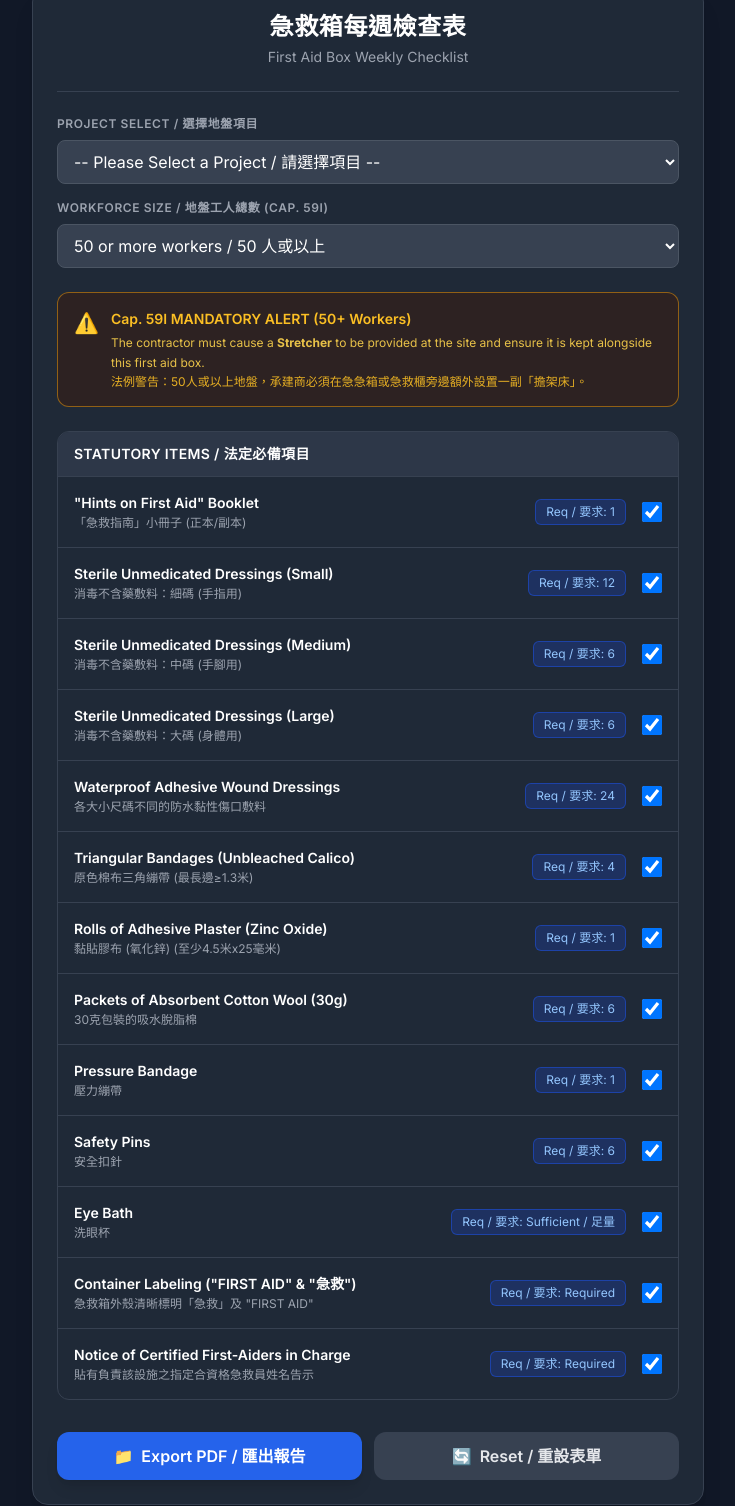
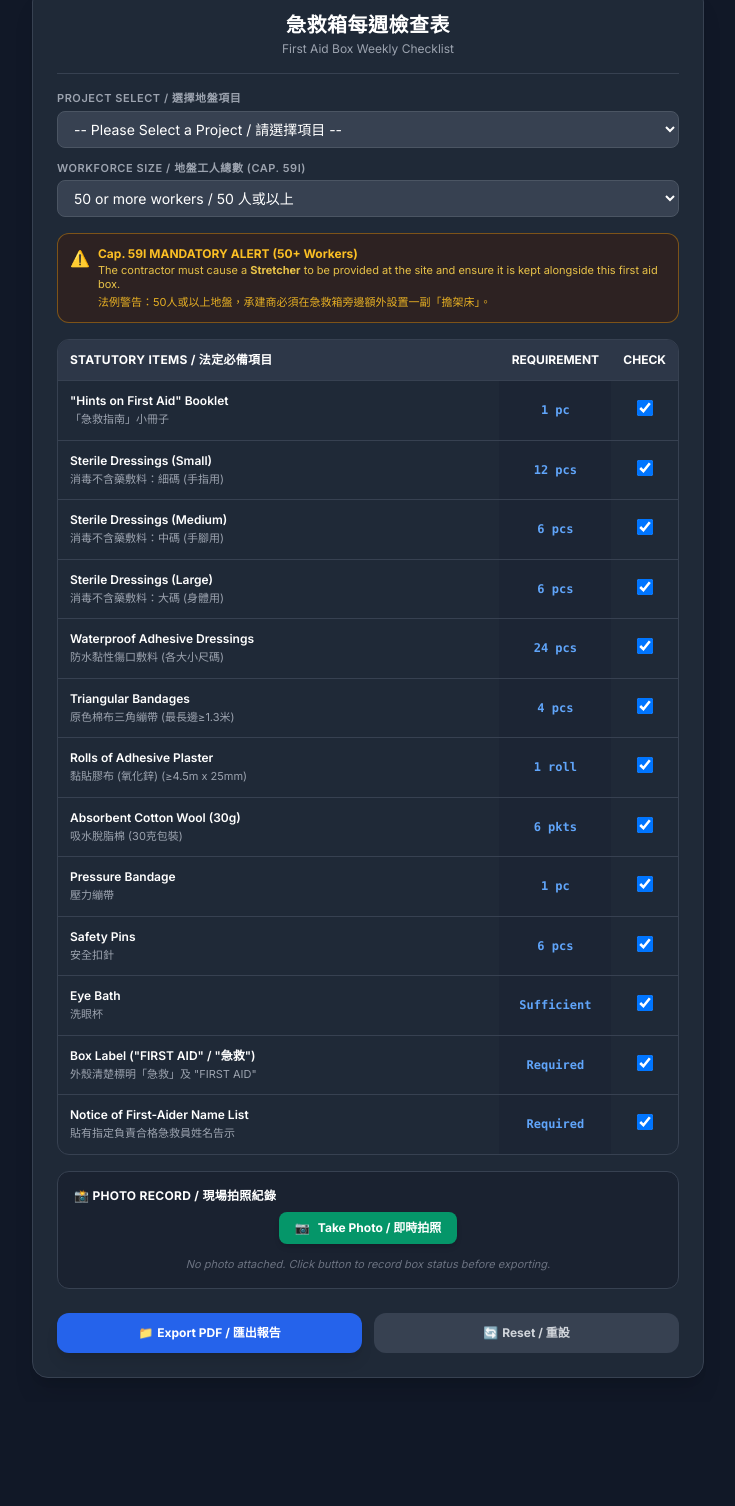
Before and after one commit to CW-safety-Ho/first-aid-box-weekly-checklist, a plain HTML site: page index.html in a window 1280 px wide. Shown: the part 38-1544 px from the top of the page, without its empty margins (272-1007 px from the left). After the commit the page ends 1440 px from the top, so only its background shows below. Drawn offline with nearby package versions, Linux system fonts and the light colour scheme.

Commit message:
Add files via upload

```diff
--- a/index.html
+++ b/index.html
@@ -9,25 +9,27 @@
     <style>
         @import url('https://fonts.googleapis.com/css2?family=Inter:wght@400;600;700&display=swap');
         body { font-family: 'Inter', -apple-system, BlinkMacSystemFont, "Segoe UI", Roboto, sans-serif; }
+        /* 確保打印時不會發生奇怪的斷頁 */
+        .avoid-break { page-break-inside: avoid; break-inside: avoid; }
     </style>
 </head>
-<body class="bg-[#111827] text-gray-100 min-h-screen p-4 sm:p-6">
+<body class="bg-[#111827] text-gray-100 min-h-screen p-2 sm:p-6">
 
-    <div id="checklist-container" class="max-w-2xl mx-auto bg-[#1f2937] rounded-2xl shadow-xl p-6 border border-gray-700">
+    <div id="checklist-container" class="max-w-2xl mx-auto bg-[#1f2937] rounded-2xl shadow-xl p-4 sm:p-6 border border-gray-700">
 
-        <div class="flex flex-col items-center text-center border-b border-gray-700 pb-6 mb-6">
-            <img src="company_logo_38.png" alt="Company Logo" class="h-16 w-auto object-contain mb-3" onerror="this.style.display='none'">
-            <h1 class="text-2xl font-bold text-white tracking-wide">急救箱每週檢查表</h1>
-            <p class="text-sm text-gray-400 mt-1">First Aid Box Weekly Checklist</p>
+        <div class="flex flex-col items-center text-center border-b border-gray-700 pb-4 mb-4">
+            <img src="company_logo_38.png" alt="Company Logo" class="h-14 w-auto object-contain mb-2" onerror="this.style.display='none'">
+            <h1 class="text-xl font-bold text-white tracking-wide">急救箱每週檢查表</h1>
+            <p class="text-xs text-gray-400 mt-0.5">First Aid Box Weekly Checklist</p>
         </div>
 
-        <div class="space-y-4 mb-6">
+        <div class="grid grid-cols-1 gap-3 mb-4">
             <div>
-                <label class="block text-xs font-semibold text-gray-400 uppercase tracking-wider mb-2">
+                <label class="block text-[11px] font-semibold text-gray-400 uppercase tracking-wider mb-1">
                     Project Select / 選擇地盤項目
                 </label>
                 <select id="project-select" required
-                        class="w-full bg-[#374151] border border-gray-600 rounded-lg px-3 py-2.5 text-white focus:outline-none focus:ring-2 focus:ring-blue-500">
+                        class="w-full bg-[#374151] border border-gray-600 rounded-lg px-3 py-2 text-sm text-white focus:outline-none focus:ring-2 focus:ring-blue-500">
                     <option value="" disabled selected>-- Please Select a Project / 請選擇項目 --</option>
                     <option value="(952) NE/2017/03">(952) NE/2017/03</option>
                     <option value="(969) Hiu Ming Street">(969) Hiu Ming Street</option>
@@ -70,96 +72,121 @@
             </div>
 
             <div>
-                <label class="block text-xs font-semibold text-gray-400 uppercase tracking-wider mb-2">
+                <label class="block text-[11px] font-semibold text-gray-400 uppercase tracking-wider mb-1">
                     Workforce Size / 地盤工人總數 (Cap. 59I)
                 </label>
-                <select id="workforce-select" onchange="updateQuantities()" class="w-full bg-[#374151] border border-gray-600 rounded-lg px-3 py-2.5 text-white focus:outline-none focus:ring-2 focus:ring-blue-500">
+                <select id="workforce-select" onchange="updateQuantities()" class="w-full bg-[#374151] border border-gray-600 rounded-lg px-3 py-2 text-sm text-white focus:outline-none focus:ring-2 focus:ring-blue-500">
                     <option value="under50">Fewer than 50 workers / 少於 50 人</option>
                     <option value="over50" selected>50 or more workers / 50 人或以上</option>
                 </select>
             </div>
         </div>
 
-        <div id="stretcher-warning" class="bg-amber-950/40 border border-amber-500/50 rounded-xl p-4 mb-6 hidden">
-            <div class="flex items-start space-x-3">
-                <span class="text-amber-400 text-xl">⚠️</span>
+        <div id="stretcher-warning" class="bg-amber-950/40 border border-amber-500/40 rounded-xl p-3 mb-4 avoid-break hidden">
+            <div class="flex items-start space-x-2">
+                <span class="text-amber-400 text-base">⚠️</span>
                 <div>
-                    <h4 class="text-sm font-semibold text-amber-400">Cap. 59I MANDATORY ALERT (50+ Workers)</h4>
-                    <p class="text-xs text-amber-300/90 mt-1 leading-relaxed">
+                    <h4 class="text-xs font-bold text-amber-400">Cap. 59I MANDATORY ALERT (50+ Workers)</h4>
+                    <p class="text-[11px] text-amber-300/90 mt-0.5 leading-tight">
                         The contractor must cause a <strong>Stretcher</strong> to be provided at the site and ensure it is kept alongside this first aid box.
                     </p>
-                    <p class="text-xs text-amber-400/90 mt-0.5 font-medium">
-                        法例警告：50人或以上地盤，承建商必須在急急箱或急救櫃旁邊額外設置一副「擔架床」。
+                    <p class="text-[11px] text-amber-400/90 font-medium mt-0.5">
+                        法例警告：50人或以上地盤，承建商必須在急救箱旁邊額外設置一副「擔架床」。
                     </p>
                 </div>
             </div>
         </div>
 
-        <div class="border border-gray-700 rounded-xl overflow-hidden bg-[#1f2937]">
-            <div class="bg-[#2d3748] px-4 py-3 border-b border-gray-700">
-                <h3 class="text-sm font-semibold text-white tracking-wide">STATUTORY ITEMS / 法定必備項目</h3>
-            </div>
-
-            <div class="divide-y divide-gray-700" id="items-list">
-                </div>
+        <div class="border border-gray-700 rounded-xl overflow-hidden bg-[#1f2937] mb-4 avoid-break">
+            <table class="w-full text-left border-collapse">
+                <thead>
+                    <tr class="bg-[#2d3748] border-b border-gray-700">
+                        <th class="p-3 text-xs font-bold text-white tracking-wide">STATUTORY ITEMS / 法定必備項目</th>
+                        <th class="p-3 text-xs font-bold text-center text-white w-28">REQUIREMENT</th>
+                        <th class="p-3 text-xs font-bold text-center text-white w-16">CHECK</th>
+                    </tr>
+                </thead>
+                <tbody id="items-table-body" class="divide-y divide-gray-700">
+                    </tbody>
+            </table>
         </div>
 
-        <div class="mt-8 flex flex-col sm:flex-row gap-3">
-            <button onclick="exportToPDF()" class="w-full sm:w-1/2 bg-blue-600 hover:bg-blue-700 text-white font-semibold py-3 px-4 rounded-xl transition duration-200 shadow-lg flex items-center justify-center space-x-2">
+        <div class="border border-gray-700 rounded-xl p-4 bg-[#1a2230] mb-4 avoid-break">
+            <h3 class="text-xs font-bold text-white tracking-wide mb-2 uppercase">📸 Photo Record / 現場拍照紀錄</h3>
+
+            <input type="file" id="camera-input" accept="image/*" capture="environment" class="hidden" onchange="previewPhoto(event)">
+
+            <div class="flex flex-col items-center justify-center">
+                <button type="button" onclick="document.getElementById('camera-input').click()" data-html2canvas-ignore="true"
+                        class="bg-emerald-600 hover:bg-emerald-700 text-white font-bold text-xs py-2 px-4 rounded-lg transition mb-3 flex items-center space-x-2 shadow-md">
+                    <span>📷</span>
+                    <span>Take Photo / 即時拍照</span>
+                </button>
+
+                <div id="photo-preview-container" class="hidden w-full max-w-xs border border-gray-600 rounded-lg overflow-hidden bg-[#111827] relative">
+                    <img id="photo-preview" src="#" alt="First Aid Box Condition" class="w-full h-auto object-cover">
+                    <button type="button" onclick="removePhoto()" data-html2canvas-ignore="true"
+                            class="absolute top-1 right-1 bg-red-600/80 hover:bg-red-700 text-white text-[10px] font-black px-2 py-1 rounded">
+                        REMOVE / 刪除
+                    </button>
+                </div>
+                <p id="photo-placeholder-text" class="text-[11px] text-gray-500 italic">No photo attached. Click button to record box status before exporting.</p>
+            </div>
+        </div>
+
+        <div class="mt-6 flex gap-3" data-html2canvas-ignore="true">
+            <button onclick="exportToPDF()" class="w-1/2 bg-blue-600 hover:bg-blue-700 text-white font-bold text-xs py-3 px-4 rounded-xl transition duration-200 shadow-lg flex items-center justify-center space-x-1">
                 <span>📁</span>
                 <span>Export PDF / 匯出報告</span>
             </button>
-            <button onclick="resetForm()" class="w-full sm:w-1/2 bg-gray-700 hover:bg-gray-600 text-gray-200 font-semibold py-3 px-4 rounded-xl transition duration-200 flex items-center justify-center space-x-2">
+            <button onclick="resetForm()" class="w-1/2 bg-gray-700 hover:bg-gray-600 text-gray-300 font-bold text-xs py-3 px-4 rounded-xl transition duration-200 flex items-center justify-center space-x-1">
                 <span>🔄</span>
-                <span>Reset / 重設表單</span>
+                <span>Reset / 重設</span>
             </button>
         </div>
     </div>
 
     <script>
-        // 法定項目定義（根據第 59I 章 附表 4）
         const checklistItems = [
-            { id: 'booklet', en: '"Hints on First Aid" Booklet', zh: '「急救指南」小冊子 (正本/副本)', qtyUnder50: 1, qtyOver50: 1 },
-            { id: 'dress_s', en: 'Sterile Unmedicated Dressings (Small)', zh: '消毒不含藥敷料：細碼 (手指用)', qtyUnder50: 12, qtyOver50: 12 },
-            { id: 'dress_m', en: 'Sterile Unmedicated Dressings (Medium)', zh: '消毒不含藥敷料：中碼 (手腳用)', qtyUnder50: 6, qtyOver50: 6 },
-            { id: 'dress_l', en: 'Sterile Unmedicated Dressings (Large)', zh: '消毒不含藥敷料：大碼 (身體用)', qtyUnder50: 6, qtyOver50: 6 },
-            { id: 'waterproof_ad', en: 'Waterproof Adhesive Wound Dressings', zh: '各大小尺碼不同的防水黏性傷口敷料', qtyUnder50: 24, qtyOver50: 24 },
-            { id: 'triangular', en: 'Triangular Bandages (Unbleached Calico)', zh: '原色棉布三角繃帶 (最長邊≥1.3米)', qtyUnder50: 4, qtyOver50: 4 },
-            { id: 'plaster', en: 'Rolls of Adhesive Plaster (Zinc Oxide)', zh: '黏貼膠布 (氧化鋅) (至少4.5米x25毫米)', qtyUnder50: 1, qtyOver50: 1 },
-            { id: 'cotton', en: 'Packets of Absorbent Cotton Wool (30g)', zh: '30克包裝的吸水脫脂棉', qtyUnder50: 6, qtyOver50: 6 },
-            { id: 'pressure_b', en: 'Pressure Bandage', zh: '壓力繃帶', qtyUnder50: 1, qtyOver50: 1 },
-            { id: 'pins', en: 'Safety Pins', zh: '安全扣針', qtyUnder50: 6, qtyOver50: 6 },
-            { id: 'eyebath', en: 'Eye Bath', zh: '洗眼杯', qtyUnder50: 'Sufficient / 足量', qtyOver50: 'Sufficient / 足量' },
-            { id: 'label_marking', en: 'Container Labeling ("FIRST AID" & "急救")', zh: '急救箱外殼清晰標明「急救」及 "FIRST AID"', qtyUnder50: 'Required', qtyOver50: 'Required' },
-            { id: 'aider_notice', en: 'Notice of Certified First-Aiders in Charge', zh: '貼有負責該設施之指定合資格急救員姓名告示', qtyUnder50: 'Required', qtyOver50: 'Required' }
+            { id: 'booklet', en: '"Hints on First Aid" Booklet', zh: '「急救指南」小冊子', qtyUnder50: '1 pc', qtyOver50: '1 pc' },
+            { id: 'dress_s', en: 'Sterile Dressings (Small)', zh: '消毒不含藥敷料：細碼 (手指用)', qtyUnder50: '12 pcs', qtyOver50: '12 pcs' },
+            { id: 'dress_m', en: 'Sterile Dressings (Medium)', zh: '消毒不含藥敷料：中碼 (手腳用)', qtyUnder50: '6 pcs', qtyOver50: '6 pcs' },
+            { id: 'dress_l', en: 'Sterile Dressings (Large)', zh: '消毒不含藥敷料：大碼 (身體用)', qtyUnder50: '6 pcs', qtyOver50: '6 pcs' },
+            { id: 'waterproof_ad', en: 'Waterproof Adhesive Dressings', zh: '防水黏性傷口敷料 (各大小尺碼)', qtyUnder50: '24 pcs', qtyOver50: '24 pcs' },
+            { id: 'triangular', en: 'Triangular Bandages', zh: '原色棉布三角繃帶 (最長邊≥1.3米)', qtyUnder50: '4 pcs', qtyOver50: '4 pcs' },
+            { id: 'plaster', en: 'Rolls of Adhesive Plaster', zh: '黏貼膠布 (氧化鋅) (≥4.5m x 25mm)', qtyUnder50: '1 roll', qtyOver50: '1 roll' },
+            { id: 'cotton', en: 'Absorbent Cotton Wool (30g)', zh: '吸水脫脂棉 (30克包裝)', qtyUnder50: '6 pkts', qtyOver50: '6 pkts' },
+            { id: 'pressure_b', en: 'Pressure Bandage', zh: '壓力繃帶', qtyUnder50: '1 pc', qtyOver50: '1 pc' },
+            { id: 'pins', en: 'Safety Pins', zh: '安全扣針', qtyUnder50: '6 pcs', qtyOver50: '6 pcs' },
+            { id: 'eyebath', en: 'Eye Bath', zh: '洗眼杯', qtyUnder50: 'Sufficient', qtyOver50: 'Sufficient' },
+            { id: 'label_marking', en: 'Box Label ("FIRST AID" / "急救")', zh: '外殼清楚標明「急救」及 "FIRST AID"', qtyUnder50: 'Required', qtyOver50: 'Required' },
+            { id: 'aider_notice', en: 'Notice of First-Aider Name List', zh: '貼有指定負責合格急救員姓名告示', qtyUnder50: 'Required', qtyOver50: 'Required' }
         ];
 
-        function renderChecklist(tier) {
-            const container = document.getElementById('items-list');
-            container.innerHTML = '';
+        function renderTable(tier) {
+            const tbody = document.getElementById('items-table-body');
+            tbody.innerHTML = '';
 
             checklistItems.forEach(item => {
                 const targetQty = tier === 'under50' ? item.qtyUnder50 : item.qtyOver50;
-
-                const itemRow = document.createElement('div');
-                itemRow.className = 'p-4 flex flex-col sm:flex-row sm:items-center justify-between gap-3 hover:bg-[#283548] transition';
-
-                itemRow.innerHTML = `
-                    <div class="space-y-0.5">
-                        <p class="text-sm font-semibold text-white">${item.en}</p>
-                        <p class="text-xs text-gray-400">${item.zh}</p>
-                    </div>
-                    <div class="flex items-center space-x-4 self-end sm:self-center">
-                        <span class="bg-blue-900/50 border border-blue-700/60 text-blue-300 text-xs font-medium px-2.5 py-1 rounded-md">
-                            Req / 要求: ${targetQty}
-                        </span>
-                        <input type="checkbox" checked class="w-5 h-5 rounded text-blue-600 bg-gray-700 border-gray-600 focus:ring-blue-500 focus:ring-offset-gray-800">
-                    </div>
+                const tr = document.createElement('tr');
+                tr.className = 'hover:bg-[#283548] transition';
+                tr.innerHTML = `
+                    <td class="p-3">
+                        <div class="text-xs font-semibold text-white">${item.en}</div>
+                        <div class="text-[11px] text-gray-400 mt-0.5">${item.zh}</div>
+                    </td>
+                    <td class="p-3 text-center text-xs font-mono font-bold text-blue-400 bg-slate-900/20">
+                        ${targetQty}
+                    </td>
+                    <td class="p-3 text-center">
+                        <input type="checkbox" checked class="w-4 h-4 rounded text-blue-600 bg-gray-700 border-gray-600 focus:ring-blue-500">
+                    </td>
                 `;
-                container.appendChild(itemRow);
+                tbody.appendChild(tr);
             });
 
-            // 根據工人人數動態顯示/隱藏擔架床警告
+            // 處理擔架床警告
             const warningBox = document.getElementById('stretcher-warning');
             if (tier === 'over50') {
                 warningBox.classList.remove('hidden');
@@ -168,17 +195,41 @@
             }
         }
 
+        // 拍照與預覽處理邏輯
+        function previewPhoto(event) {
+            const input = event.target;
+            if (input.files && input.files[0]) {
+                const reader = new FileReader();
+                reader.onload = function(e) {
+                    document.getElementById('photo-preview').src = e.target.result;
+                    document.getElementById('photo-preview-container').classList.remove('hidden');
+                    document.getElementById('photo-placeholder-text').classList.add('hidden');
+                };
+                reader.readAsDataURL(input.files[0]);
+            }
+        }
+
+        function removePhoto() {
+            document.getElementById('camera-input').value = "";
+            document.getElementById('photo-preview').src = "#";
+            document.getElementById('photo-preview-container').classLabel = 'hidden';
+            document.getElementById('photo-preview-container').classList.add('hidden');
+            document.getElementById('photo-placeholder-text').classList.remove('hidden');
+        }
+
         function updateQuantities() {
             const tier = document.getElementById('workforce-select').value;
-            renderChecklist(tier);
+            renderTable(tier);
         }
 
         function resetForm() {
             document.getElementById('project-select').selectedIndex = 0;
             document.getElementById('workforce-select').value = 'over50';
-            renderChecklist('over50');
+            removePhoto();
+            renderTable('over50');
         }
 
+        // 高保真 A4 完美單頁不移位 PDF 導出驅動
         function exportToPDF() {
             const element = document.getElementById('checklist-container');
             const project = document.getElementById('project-select').value || "Unknown_Project";
@@ -186,67 +237,24 @@
             const timestamp = new Date().toISOString().slice(0, 10);
 
             const opt = {
-                margin: [10, 10, 10, 10],
+                margin: [8, 8, 8, 8],
                 filename: `急救箱每週檢查表_${cleanProjectName}_${timestamp}.pdf`,
                 image: { type: 'jpeg', quality: 0.98 },
                 html2canvas: {
                     scale: 2,
                     useCORS: true,
                     logging: false,
-                    backgroundColor: '#ffffff' // 強制底層用白底進行畫布渲染，避免黑畫面
+                    backgroundColor: '#1f2937', // 完美還原網頁的高質感配色深色主題
+                    letterRendering: true
                 },
                 jsPDF: { unit: 'mm', format: 'a4', orientation: 'portrait' }
             };
 
-            // 利用 onclone 在背景將 DOM 樣式臨時改為白底黑字（高清晰列印風格），100% 解決 PDF 裁剪與深色黑掉問題
-            html2pdf().set(opt).from(element).toContainer().toCanvas().set({
-                jsPDF: opt.jsPDF,
-                html2canvas: {
-                    ...opt.html2canvas,
-                    onclone: (clonedDoc) => {
-                        const clonedContainer = clonedDoc.getElementById('checklist-container');
-                        clonedContainer.style.background = '#ffffff';
-                        clonedContainer.style.color = '#111827';
-                        clonedContainer.style.boxShadow = 'none';
-                        clonedContainer.style.border = 'none';
-
-                        const h1 = clonedContainer.querySelector('h1');
-                        if(h1) h1.style.color = '#111827';
-
-                        const warning = clonedContainer.getElementById('stretcher-warning');
-                        if (warning && !warning.classList.contains('hidden')) {
-                            warning.style.background = '#fffbeb';
-                            warning.style.borderColor = '#f59e0b';
-                            warning.style.color = '#78350f';
-                            const warningTexts = warning.querySelectorAll('h4, p');
-                            warningTexts.forEach(t => t.style.color = '#78350f');
-                        }
-
-                        const rows = clonedContainer.querySelectorAll('#items-list > div');
-                        rows.forEach(row => {
-                            row.style.borderBottom = '1px solid #e5e7eb';
-                            const texts = row.querySelectorAll('p');
-                            if(texts[0]) texts[0].style.color = '#111827';
-                            if(texts[1]) texts[1].style.color = '#4b5563';
-
-                            const badge = row.querySelector('span');
-                            if(badge) {
-                                badge.style.background = '#f3f4f6';
-                                badge.style.borderColor = '#d1d5db';
-                                badge.style.color = '#1f2937';
-                            }
-                        });
-
-                        // 隱藏 PDF 裡的按鈕
-                        const buttons = clonedContainer.querySelector('.mt-8');
-                        if (buttons) buttons.style.display = 'none';
-                    }
-                }
-            }).save();
+            // 直接觸發生成，配合內置 A4 寬度微調，杜絕任何錯位或多餘白頁
+            html2pdf().set(opt).from(element).save();
         }
 
-        // 頁面加載自動初始化
-        window.onload = () => { renderChecklist('over50'); };
+        window.onload = () => { renderTable('over50'); };
     </script>
 </body>
 </html>
```
